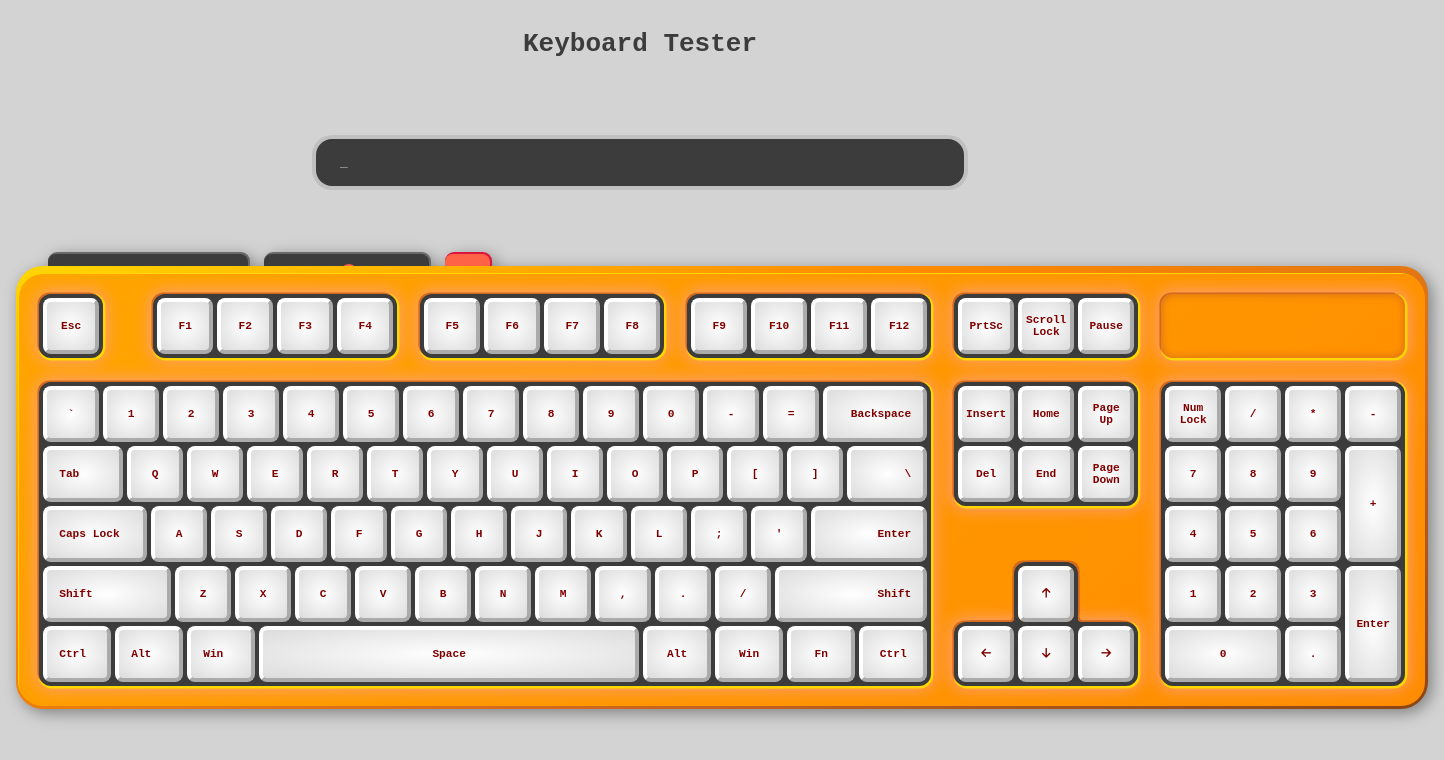
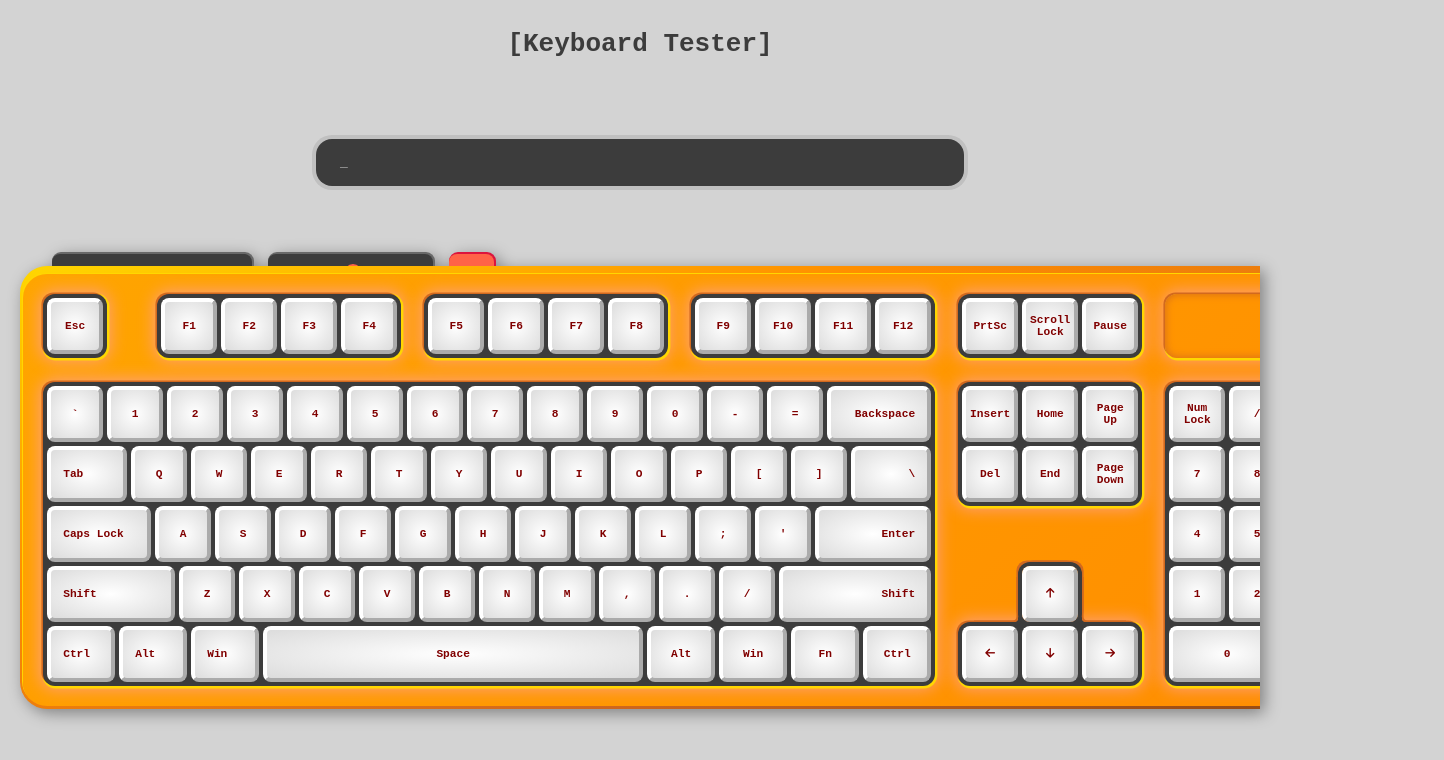
Before and after one commit to ctyamashita/keyboard-tester, a plain HTML site: page index.html in a window 1280 px wide. Shown: the whole page, 1444 px wide, since content can reach past the window. Drawn offline with Linux system fonts and the light colour scheme.

Commit message:
css update

```diff
--- a/index.html
+++ b/index.html
@@ -9,11 +9,14 @@
     <script src="https://kit.fontawesome.com/b6f21dd2ae.js" crossorigin="anonymous"></script>
 </head>
 <body>
-    <h1>Keyboard Tester</h1>
+    <h1>[Keyboard Tester]</h1>
+    <div class="screen-container">
         <div class="screen">
             <span id="cursor">_</span>
         </div>
+    </div>
     <div class="keyboard-container">
+        <div class="frame">
             <div class="options">
                 <select id="kb-layout">
                     <option value="kb-100">100% Layout (Full-size)</option>
@@ -628,5 +631,6 @@
                 </div>
             </div>
         </div>
+    </div>
 </body>
 </html>
--- a/style.css
+++ b/style.css
@@ -97,6 +97,10 @@ select {
     scale: 1.2;
 }
 
+.screen-container {
+    padding: 0 1.25rem;
+}
+
 .screen {
     padding: 1rem 1.5rem;
     border-radius: 1rem;
@@ -135,6 +139,12 @@ select {
     filter: drop-shadow(.3rem .3rem 8px gray);
     padding: 0 1rem;
     position: relative;
+}
+
+.frame {
+    width: calc(100vw - 2.5rem);
+    overflow-x: scroll;
+    min-width: 500px;
 }
 
 .options {
```
Lines whose indentation alone changed are shown as unchanged.
